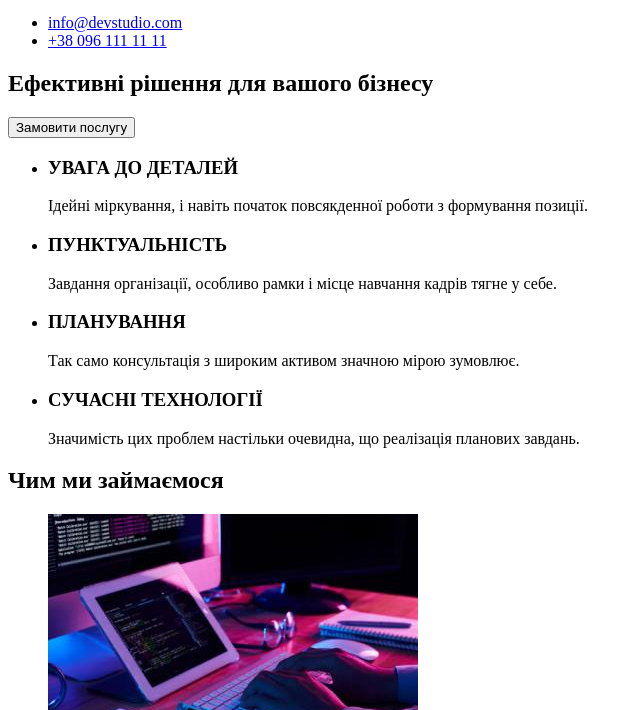
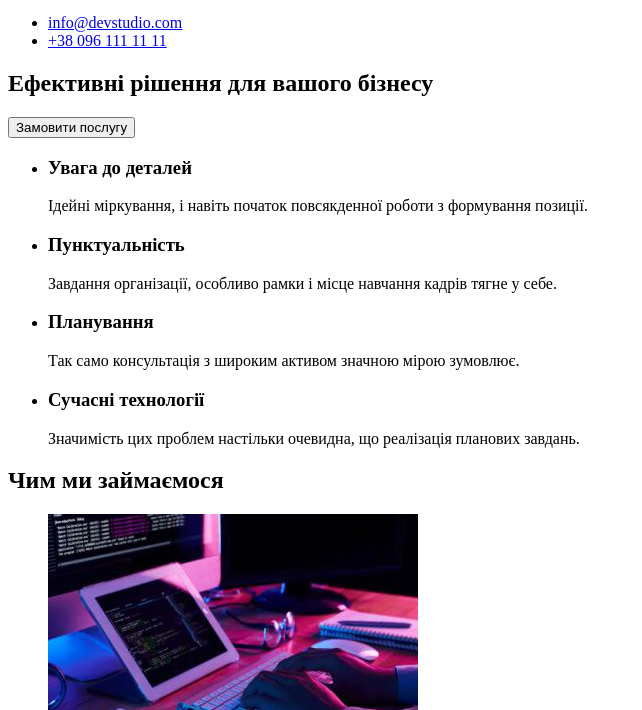
Before and after one commit to zhdima/goit-markup-hw-01, a plain HTML site: page index.html in a window 1280 px wide. Shown: the part 90-800 px from the top of the page, without its empty margins (0-642 px from the left). Drawn offline with Linux system fonts and the light colour scheme.

Commit message:
Update index.html

```diff
--- a/index.html
+++ b/index.html
@@ -36,19 +36,19 @@
         <h2 hidden>Наші переваги</h2>
         <ul class="advs-list">
           <li class="advs-item">
-            <h3 class="advs-item-h">УВАГА ДО ДЕТАЛЕЙ</h3>
+            <h3 class="advs-item-h">Увага до деталей</h3>
             <p>Ідейні міркування, і навіть початок повсякденної роботи з формування позиції.</p>
           </li>
           <li class="advs-item">
-            <h3 class="advs-item-h">ПУНКТУАЛЬНІСТЬ</h3>
+            <h3 class="advs-item-h">Пунктуальність</h3>
             <p>Завдання організації, особливо рамки і місце навчання кадрів тягне у себе.</p>
           </li>
           <li class="advs-item">
-            <h3 class="advs-item-h">ПЛАНУВАННЯ</h3>
+            <h3 class="advs-item-h">Планування</h3>
             <p>Так само консультація з широким активом значною мірою зумовлює.</p>
           </li>
           <li class="advs-item">
-            <h3 class="advs-item-h">СУЧАСНІ ТЕХНОЛОГІЇ</h3>
+            <h3 class="advs-item-h">Сучасні технології</h3>
             <p>Значимість цих проблем настільки очевидна, що реалізація планових завдань.</p>
           </li>
         </ul>
```
